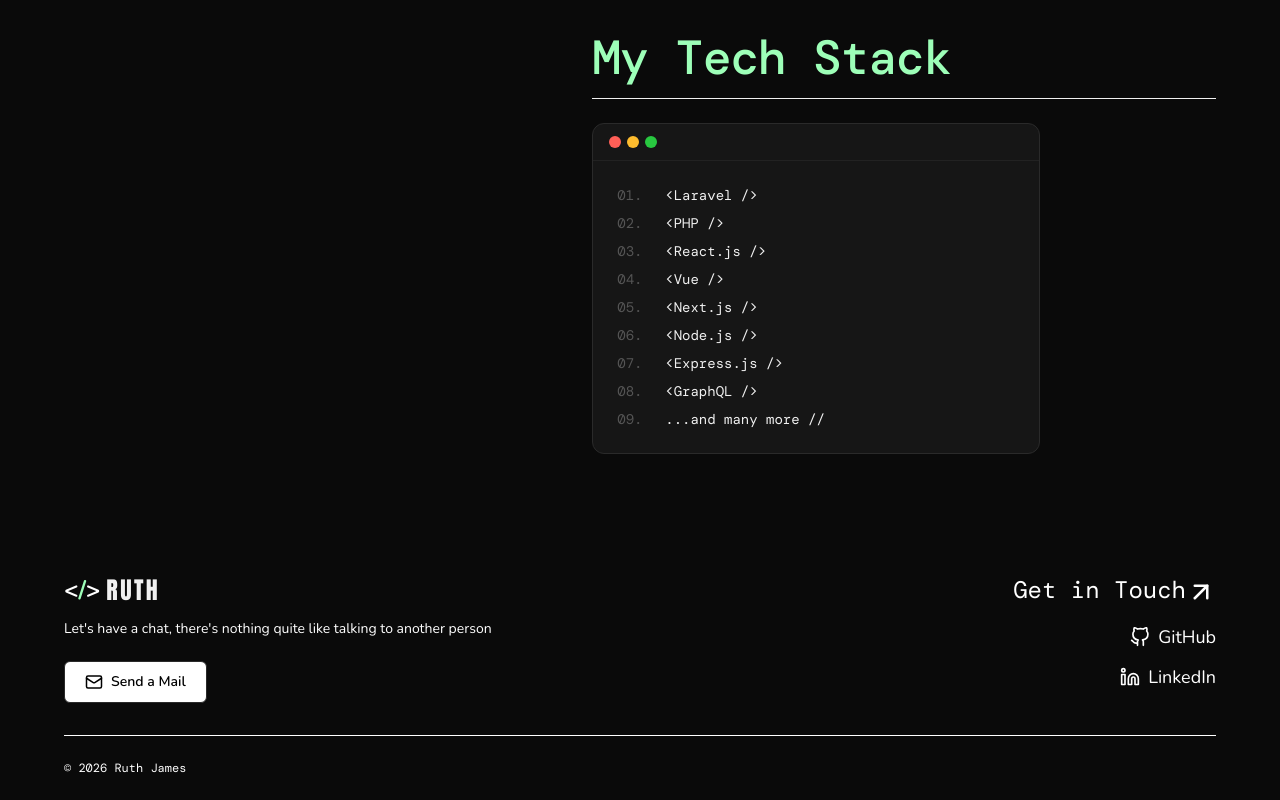
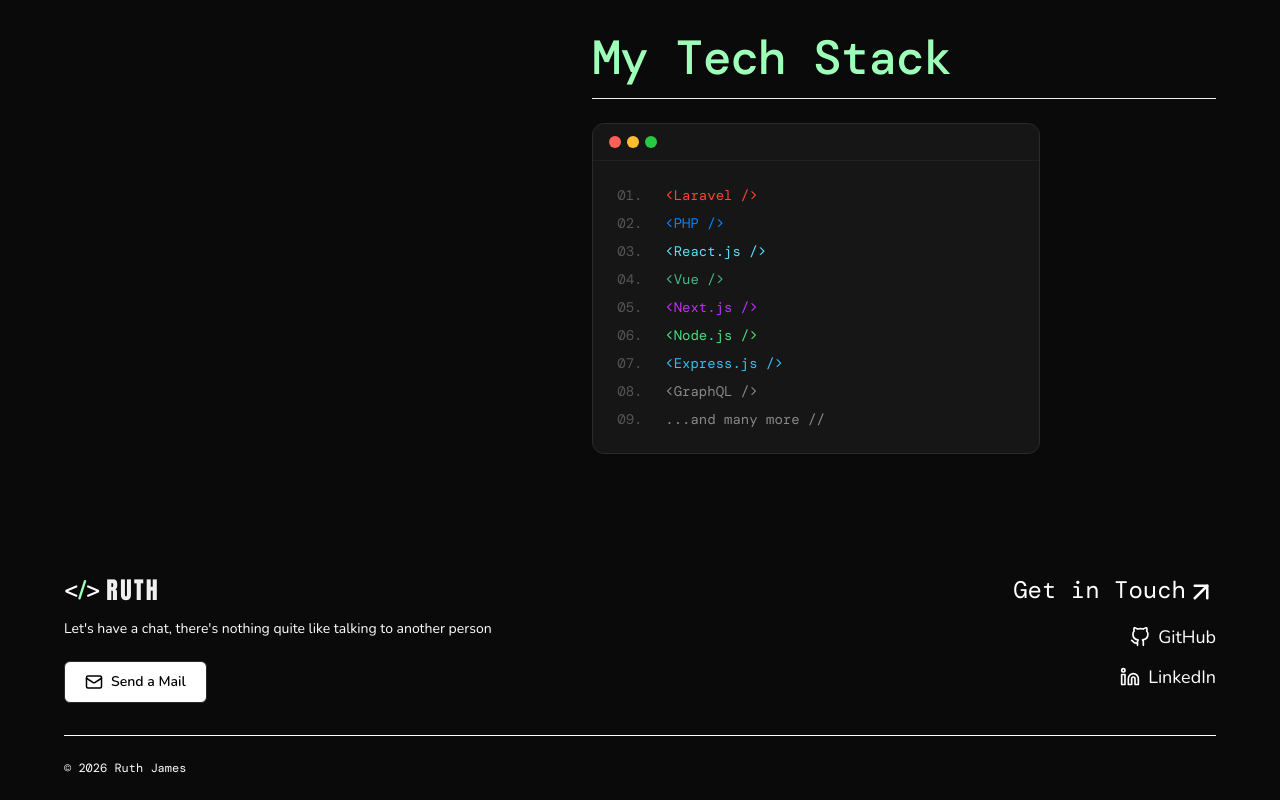
Before and after one commit to Ruthiejayjay/portfolio-website, a Next.js app: page / in a window 1280 px wide. Shown: the part 3142-3942 px from the top of the page. Built offline with nearby package versions, Linux system fonts and the light colour scheme; a web font is replaced by a local one.

Commit message:
Fixed techstack colors

```diff
--- a/src/components/Techstack.tsx
+++ b/src/components/Techstack.tsx
@@ -53,7 +53,9 @@
                 <span className="text-[#555] select-none w-6 text-right shrink-0">
                   {String(tech.line).padStart(2, "0")}.
                 </span>
-                <span className={tech.color}>{tech.name}</span>
+                <span style={{ color: tech.color ?? "#888888" }}>
+                  {tech.name}
+                </span>
               </motion.div>
             ))}
           </motion.div>
```
